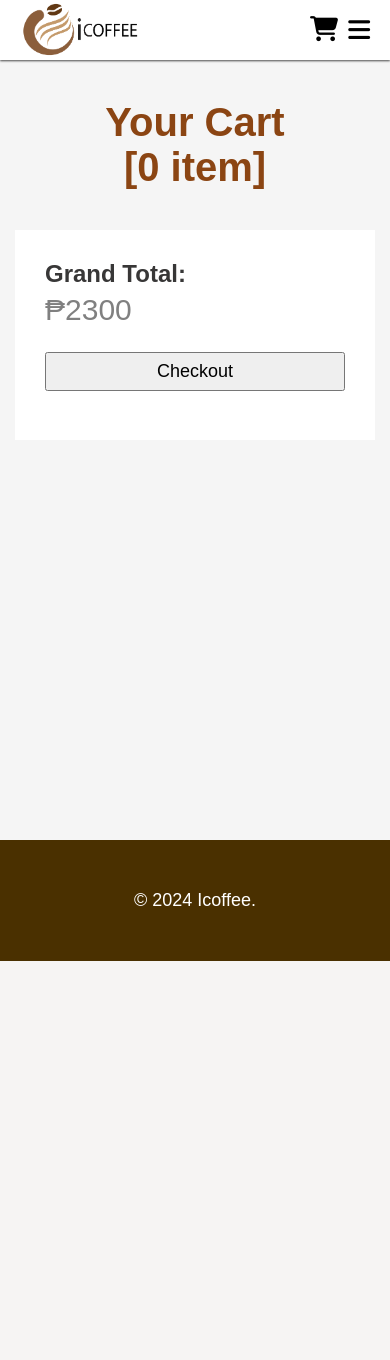
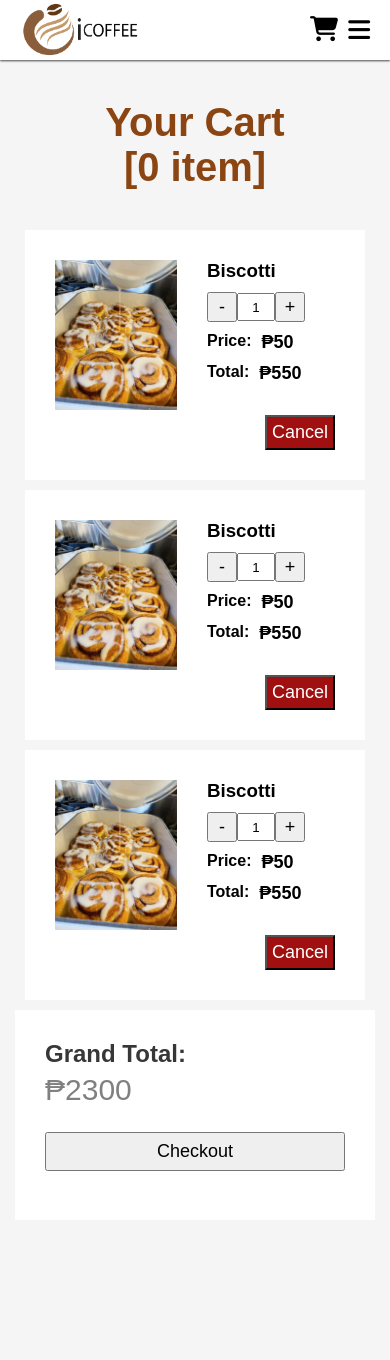
Before and after one commit to zeirupie/icoffee, a PHP site: page /assets/pages/cart.html in a window 390 px wide. Shown: the top 1360 px of the page. Before the commit the page ends 961 px from the top, so only its background shows below. Run offline with PHP 8.4, Linux system fonts and the light colour scheme.

Commit message:
cart responsiveness fixed 4

```diff
--- a/assets/css/style.css
+++ b/assets/css/style.css
@@ -1203,3 +1203,11 @@ td
 {
     padding-bottom: 400px;
 }
+
+@media (max-width:835px)
+{
+    .m-cart
+    {
+        display: flex;
+    }
+}
```
